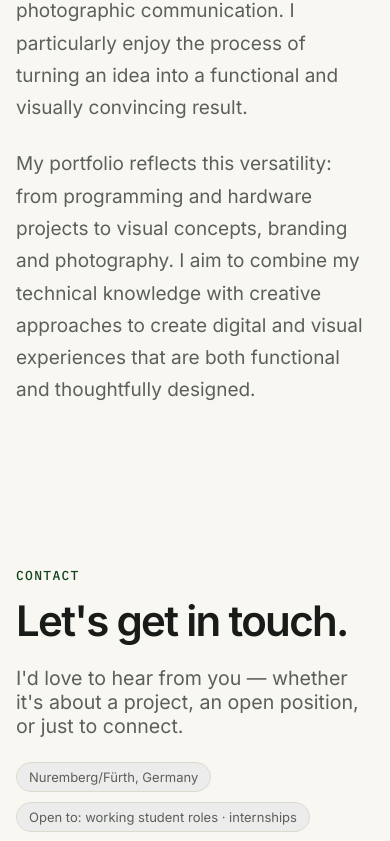
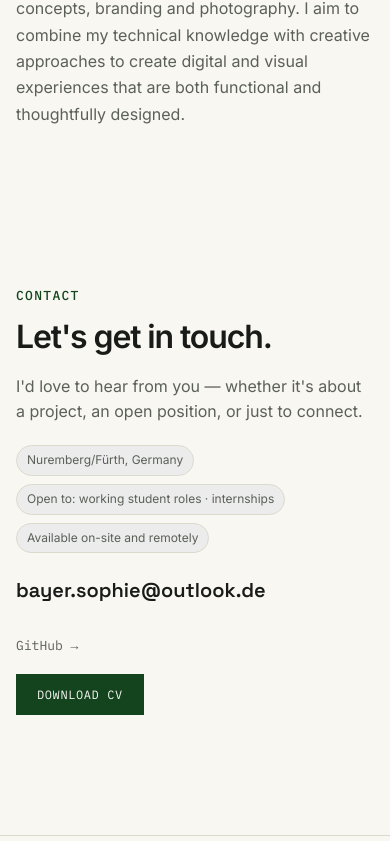
Before and after one commit to bayersophie/bayersophie.github.io, a React (Vite) app: page /en in a window 390 px wide. Shown: the part 2711-3552 px from the top of the page. Built offline with nearby package versions, Linux system fonts and the light colour scheme.

Commit message:
Update responsive mobile

```diff
--- a/src/index.css
+++ b/src/index.css
@@ -1200,6 +1200,7 @@ main {
   .photography-gallery-item {
     margin-bottom: 24px;
   }
+
 }
 
 
@@ -1352,6 +1353,84 @@ section {
 }
 
 /* =========================================================
+   About & Contact — Mobile refinement
+   ========================================================= */
+
+@media (max-width: 700px) {
+  /* Section headings */
+  h2 {
+    font-size: 2rem;
+    line-height: 1.05;
+    letter-spacing: -0.035em;
+    margin-bottom: 20px;
+  }
+
+  /* About */
+  .about-text {
+    max-width: 100%;
+  }
+
+  .about-text p {
+    font-size: 16px;
+    line-height: 1.65;
+    margin-bottom: 20px;
+  }
+
+  /* Contact */
+  .contact-intro {
+    max-width: 100%;
+    font-size: 16px;
+    line-height: 1.6;
+    margin: 8px 0 20px;
+  }
+
+  .contact-meta {
+    display: flex;
+    flex-direction: column;
+    align-items: flex-start;
+    gap: 8px;
+    margin-bottom: 24px;
+  }
+
+  .contact-meta .chip {
+    max-width: 100%;
+    min-width: 0;
+
+    font-size: 12px;
+    line-height: 1.4;
+
+    padding: 6px 10px;
+
+    white-space: normal;
+    overflow-wrap: break-word;
+    word-break: normal;
+  }
+
+  .contact-email {
+    max-width: 100%;
+    font-size: 1.25rem;
+    line-height: 1.3;
+    margin-bottom: 28px;
+  }
+
+  .contact-actions {
+    align-items: flex-start;
+    flex-direction: column;
+    gap: 20px;
+  }
+
+  .contact-links {
+    gap: 16px;
+    font-size: 13px;
+  }
+
+  .cv-download {
+    font-size: 12px;
+    padding: 12px 20px;
+  }
+}
+
+/* =========================================================
    Footer
    ========================================================= */
 
```
